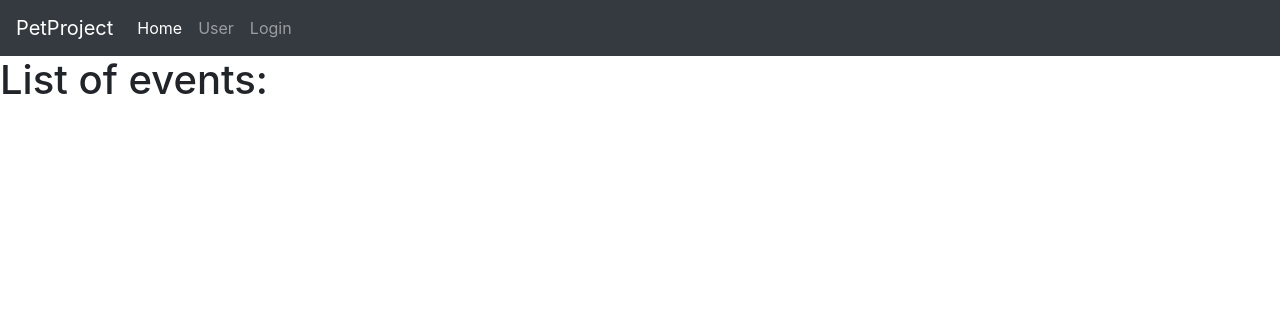
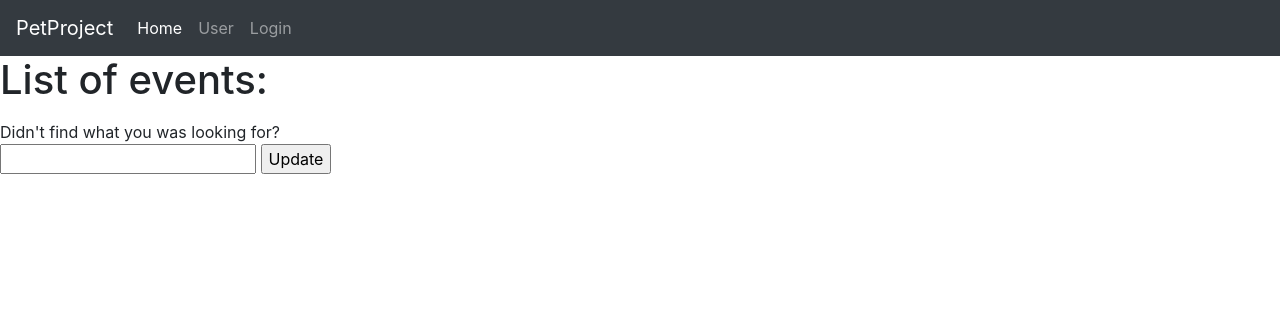
Before and after one commit to robot-lab/PetProject, a Flask app: page / in a window 1280 px wide. Shown: the top 316 px of the page. Run offline with Flask 2, Linux system fonts and the light colour scheme; data that the repository does not hold is empty; some libraries are stand-ins or nearby versions.

Commit message:
kek added

```diff
--- a/templates/index.html
+++ b/templates/index.html
@@ -11,4 +11,18 @@
         </ul>
     {% endfor %}
     </ul>
+    Didn't find what you was looking for?
+    <div class="form-group">
+    <form name="Ask" action="javascript:handleIt(query.value)">
+        <input type="text"  name="query" id="query">
+        <input name="Submit"  type="submit" value="Update"/>
+    </form>
+    </div>
+    <script type="text/javascript">
+
+      function handleIt(query) {
+          window.open("http://lmgtfy.com/?q=" + query)
+      }
+
+    </script>
 {% endblock %}
```
